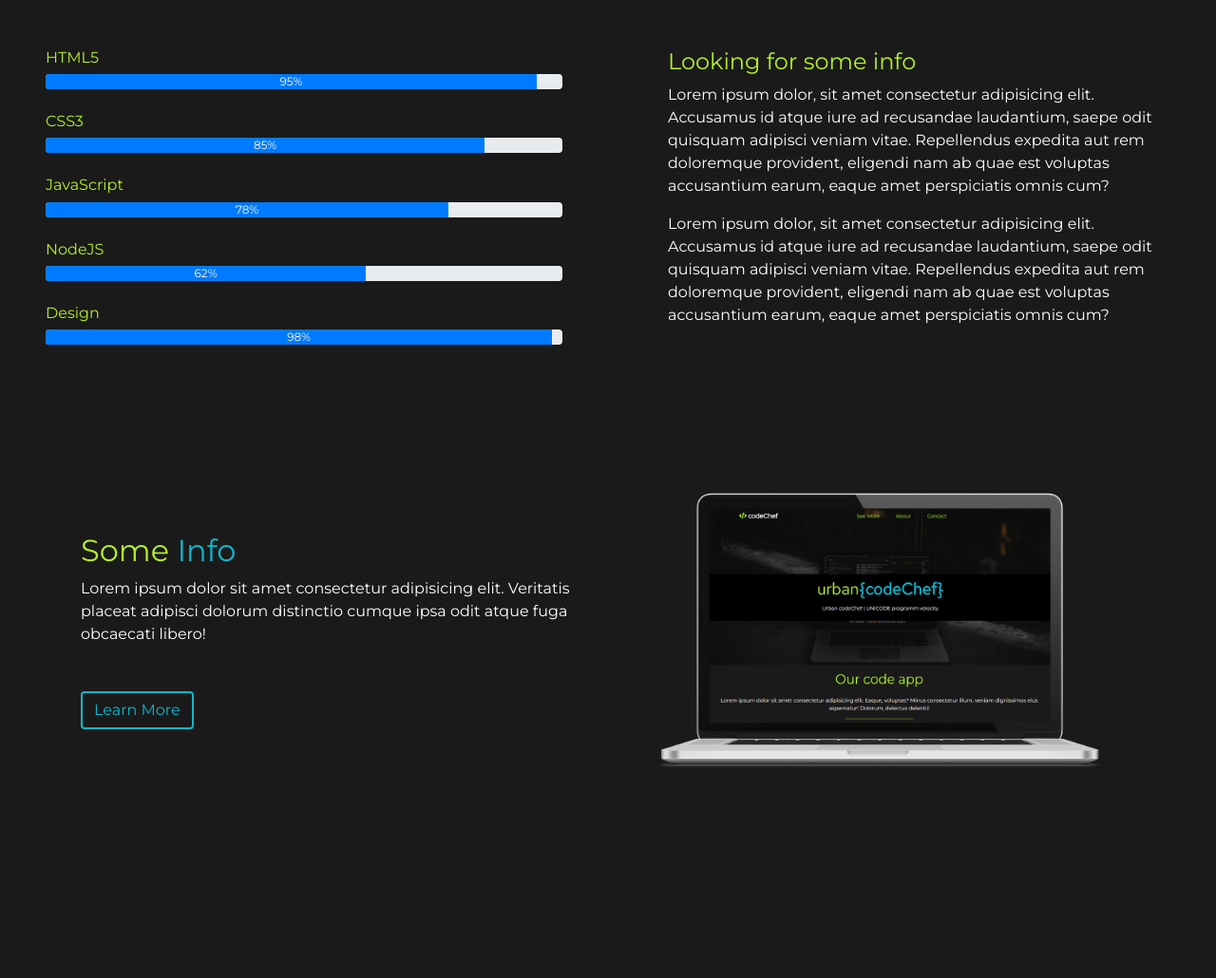
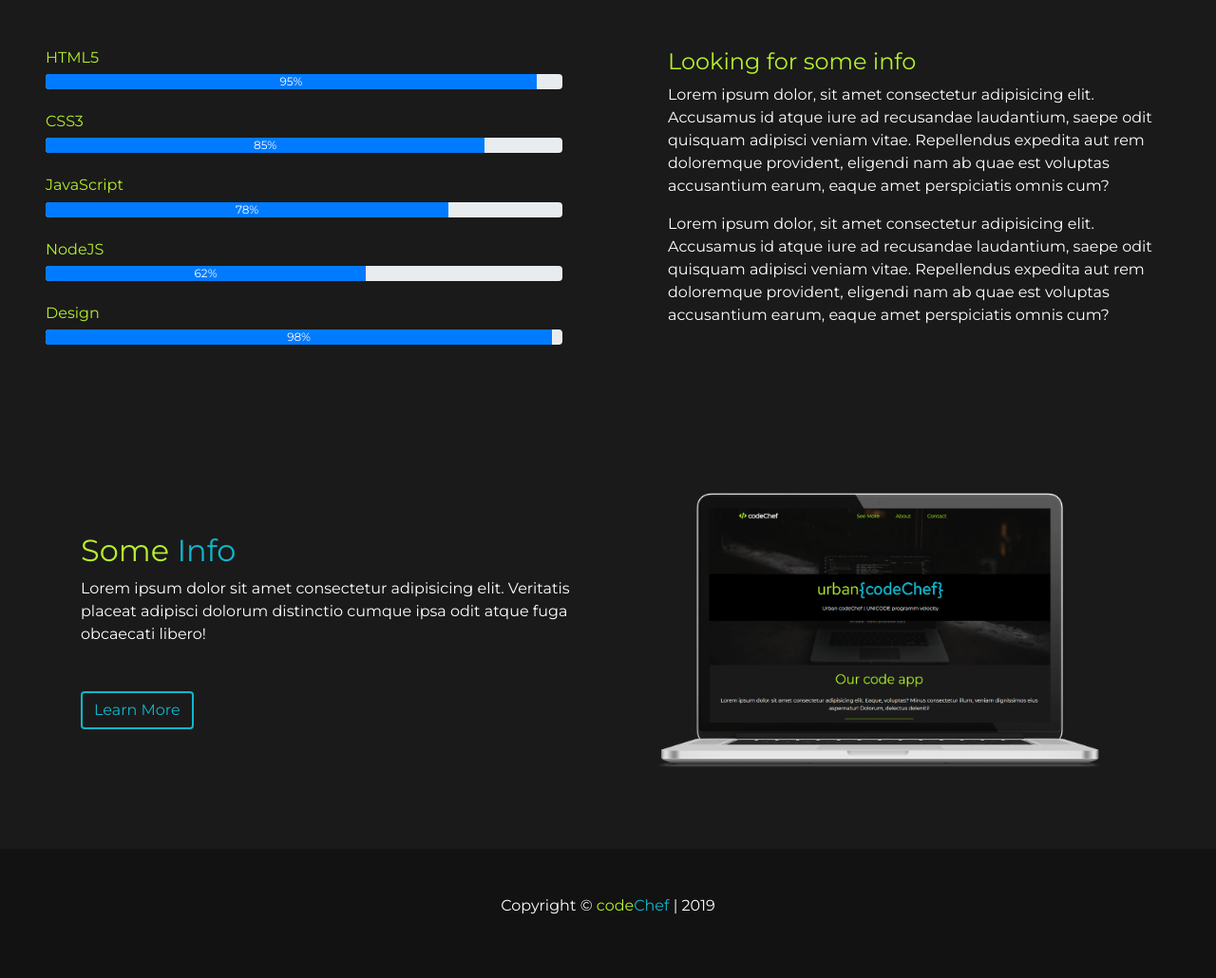
Before and after one commit to Kuzma2103/codeChef, a plain HTML site: page index.html in a window 1280 px wide. Shown: the part 2834-3864 px from the top of the page at 95% size. Before the commit the page ends 3728 px from the top, so only its background shows below. Drawn offline with nearby package versions, Linux system fonts and the light colour scheme.

Commit message:
Finish the project

```diff
--- a/css/style.css
+++ b/css/style.css
@@ -161,9 +161,11 @@ body {
 }
 /* END PARALAX SECTION */
 
-
-
-
+/* FOOTER */
+#main-footer {
+    background: #121212;
+}
+/* END FOOTER */
 
 /* MEDIA QUERIES */
 
--- a/index.html
+++ b/index.html
@@ -169,12 +169,22 @@
     </div>
 </section><!-- END INFO SECTION -->
 
-
+<!-- FOOTER -->
+<footer id="main-footer" class="text-center py-5">
+    <div class="container">
+        <div class="row">
+            <div class="col">
+                <p>Copyright &copy; <span class="text-yellow">code</span><span class="text-blue">Chef</span> | <span id="year"></span></p>
+            </div>
+        </div>
+    </div>
+</footer><!-- END FOOTER -->
 
 
 
     <script src="https://code.jquery.com/jquery-3.3.1.min.js" integrity="sha256-FgpCb/KJQlLNfOu91ta32o/NMZxltwRo8QtmkMRdAu8=" crossorigin="anonymous"></script>
     <script src="https://cdnjs.cloudflare.com/ajax/libs/popper.js/1.14.3/umd/popper.min.js" integrity="sha384-ZMP7rVo3mIykV+2+9J3UJ46jBk0WLaUAdn689aCwoqbBJiSnjAK/l8WvCWPIPm49" crossorigin="anonymous"></script>
     <script src="https://stackpath.bootstrapcdn.com/bootstrap/4.1.3/js/bootstrap.min.js" integrity="sha384-ChfqqxuZUCnJSK3+MXmPNIyE6ZbWh2IMqE241rYiqJxyMiZ6OW/JmZQ5stwEULTy" crossorigin="anonymous"></script>
+    <script src="js/main.js"></script>
 </body>
 </html>
--- /dev/null
+++ b/js/main.js
@@ -0,0 +1,2 @@
+// Get current year
+$('#year').text(new Date().getFullYear());
```
